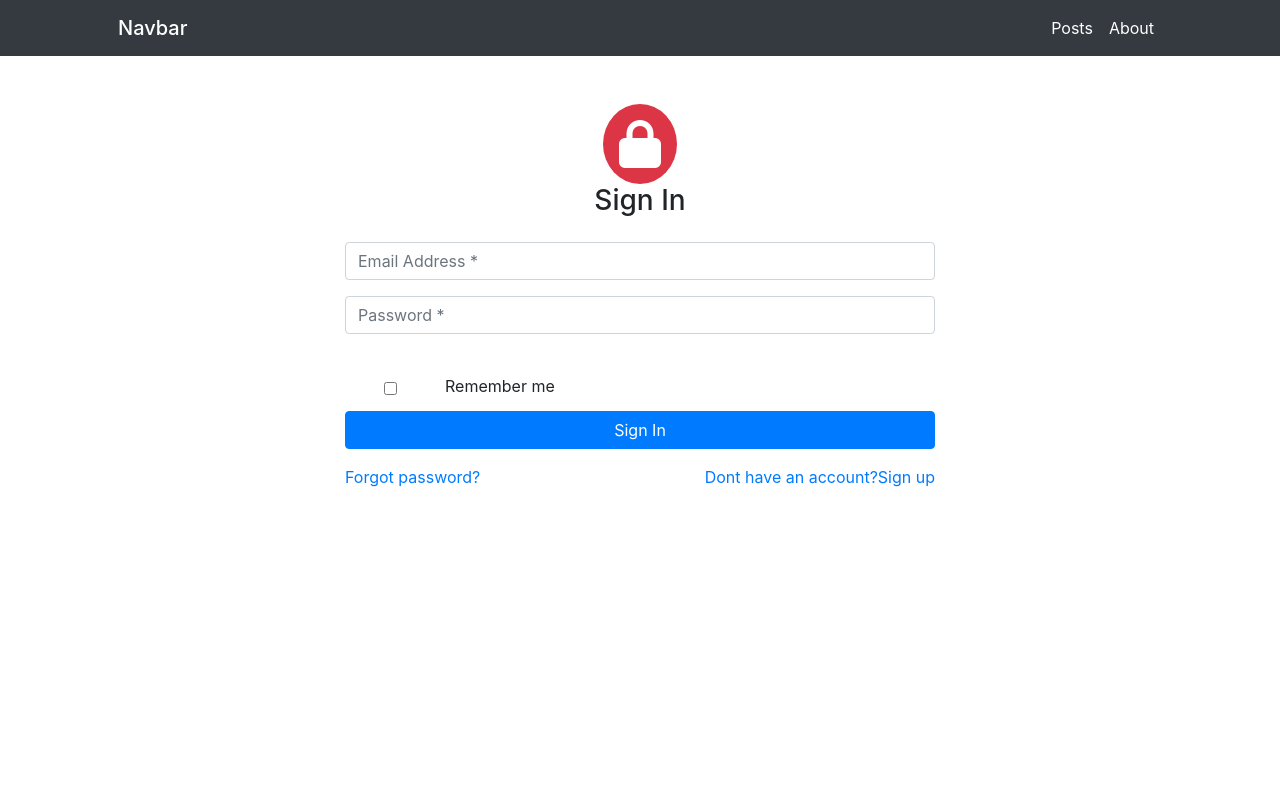
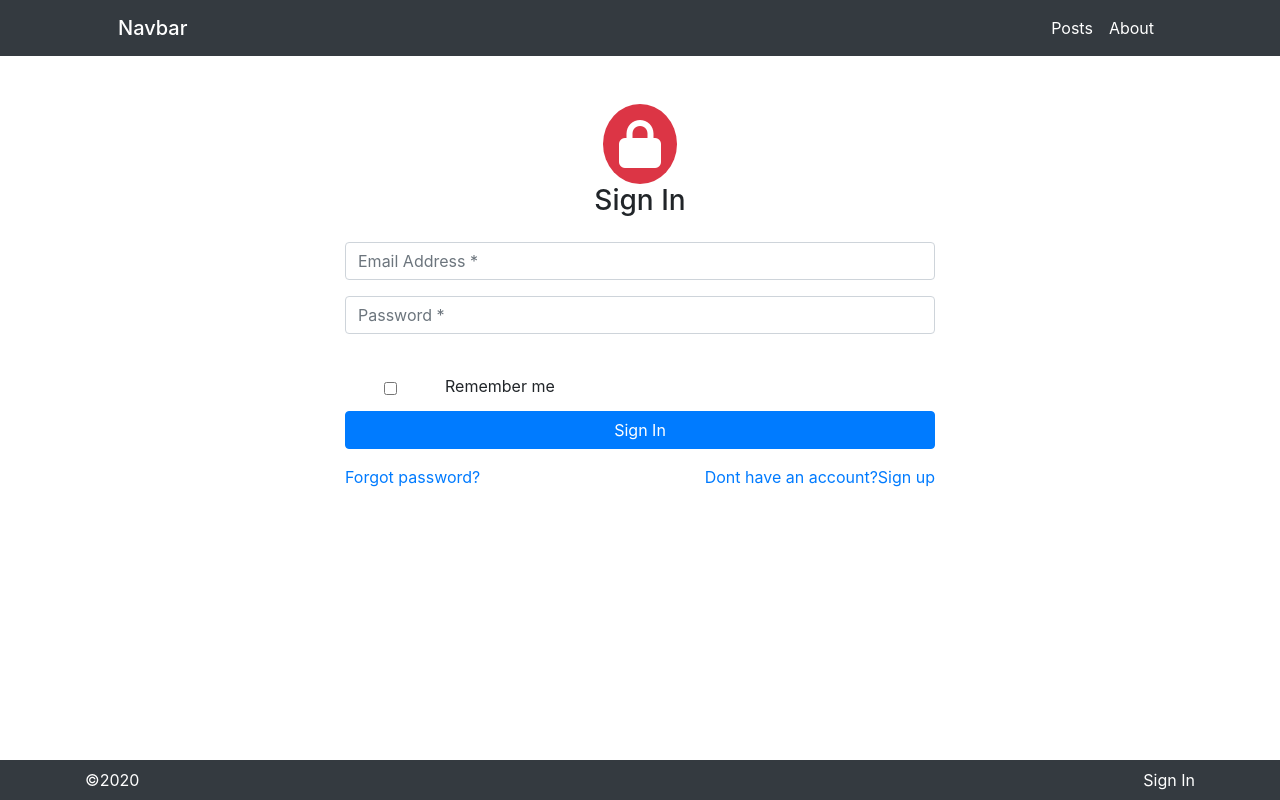
Before and after one commit to Nemanjavit/users-crud, a React (Create React App) app in the folder users-crud/: page /signin in a window 1280 px wide. Built offline with nearby package versions, Linux system fonts and the light colour scheme.

Commit message:
public footer finished

```diff
--- a/users-crud/src/App.js
+++ b/users-crud/src/App.js
@@ -5,6 +5,7 @@ import SignInPage from "./components/SignInPage";
 import { BrowserRouter as Router, Switch, Route } from "react-router-dom";
 import Dashboard from "./components/Dashboard";
 import Header from "./components/Header";
+import Footer from "./components/Footer";
 
 function App() {
   return (
@@ -16,6 +17,7 @@ function App() {
           <Route path="/signup" component={SignUpPage} />
           <Route path="/signin" component={SignInPage} />
         </Switch>
+        <Footer />
       </div>
     </Router>
   );
--- /dev/null
+++ b/users-crud/src/components/Footer.js
@@ -0,0 +1,21 @@
+import React from "react";
+import { Link } from "react-router-dom";
+
+const Footer = () => {
+  return (
+    <footer className="bg-dark navbar  fixed-bottom">
+      <div className="container  ">
+        <div className="">
+          <span className="text-white">&copy;2020</span>
+        </div>
+        <div>
+          <Link className="text-white" to="/signin">
+            Sign In
+          </Link>
+        </div>
+      </div>
+    </footer>
+  );
+};
+
+export default Footer;
```
